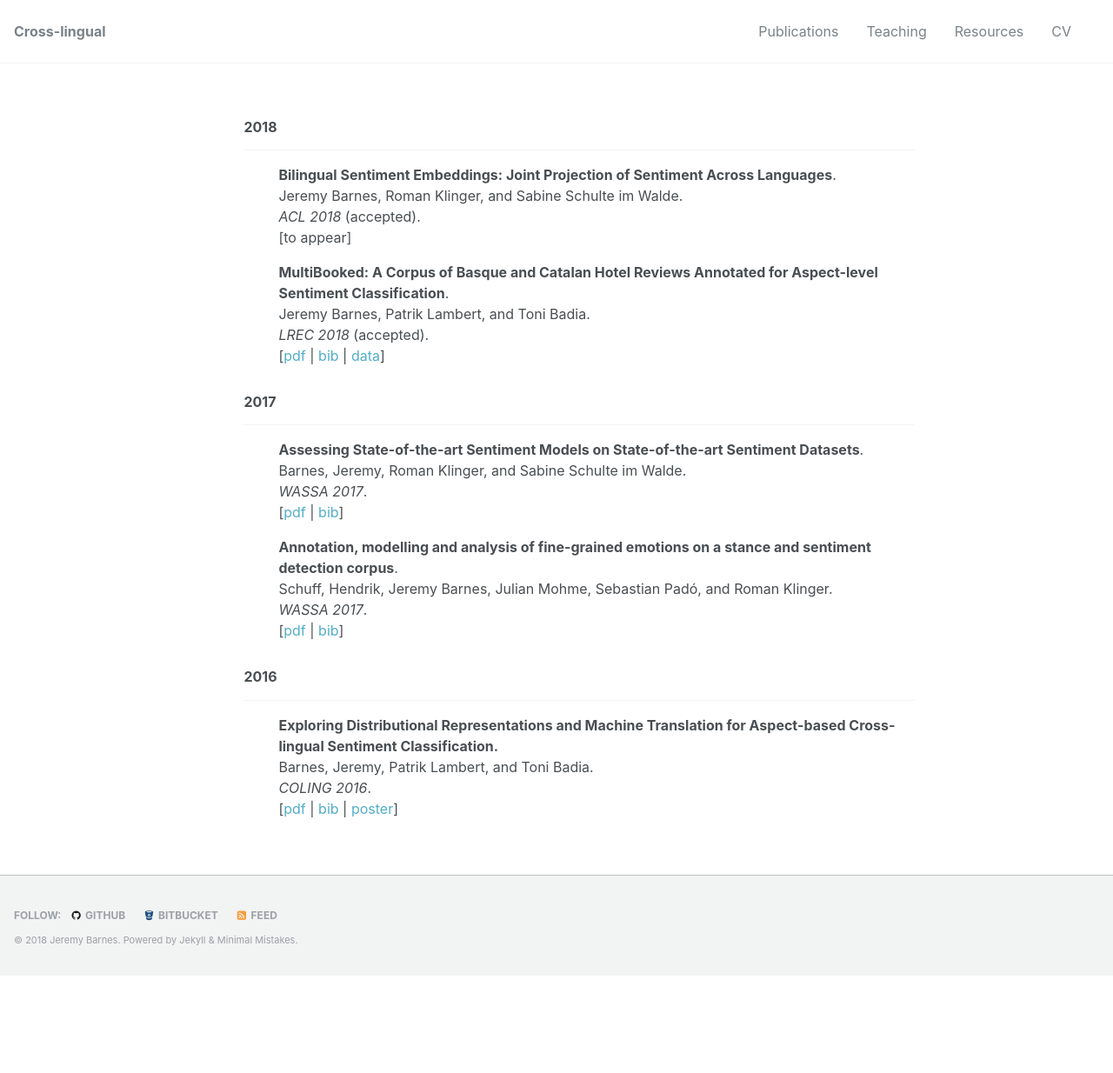
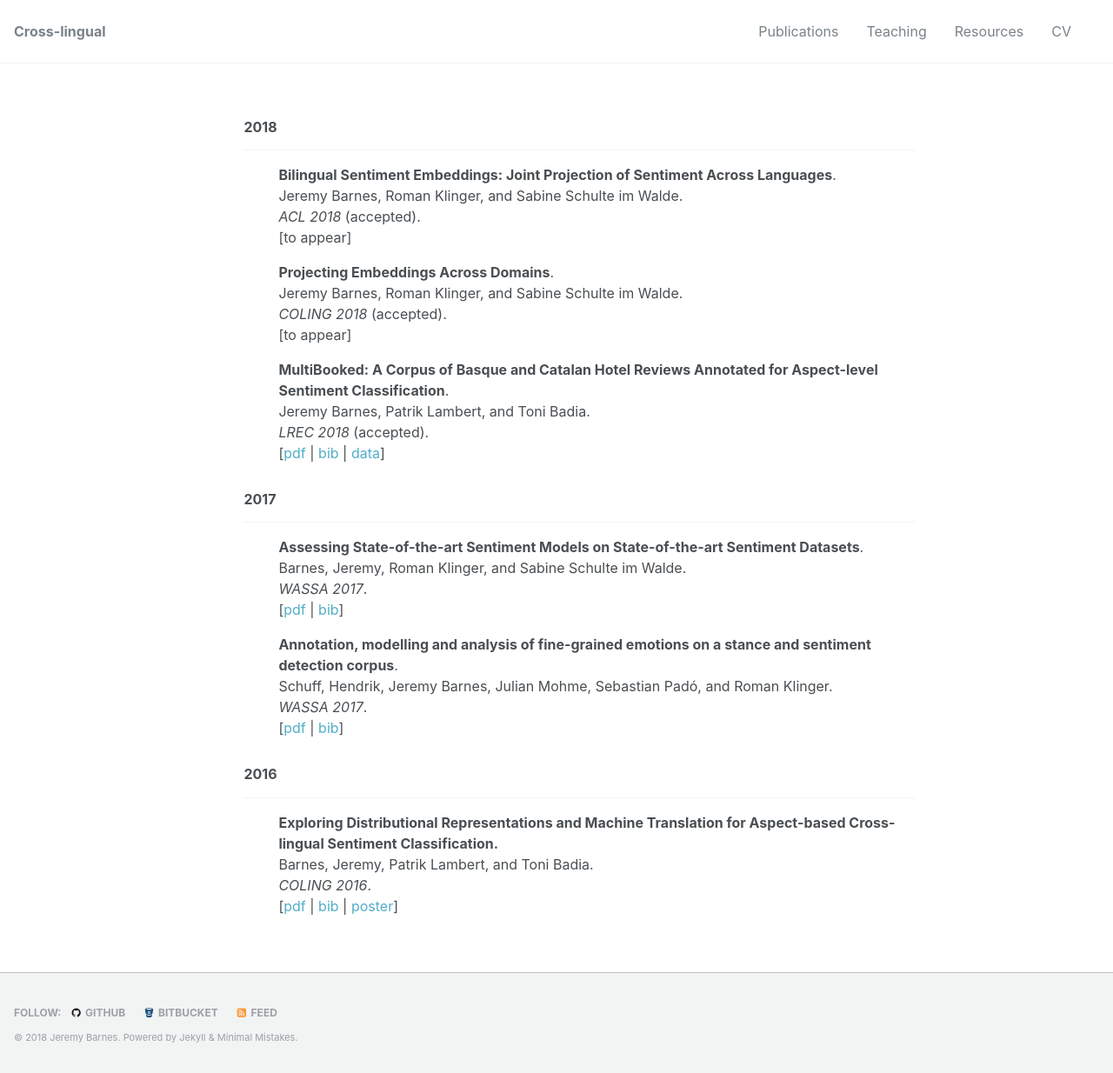
Before and after one commit to jerbarnes/jbarnesspain.github.io, a Jekyll site: the page built from publications/index.html, in a window 1280 px wide. Shown: the whole page at 87% size. Built offline with Jekyll 4.4.1, drawn with Linux system fonts in a browser that asks for light colours; before the commit the page ends 1122 px from its top, so only the background shows below that.

```diff
--- a/publications/index.html
+++ b/publications/index.html
@@ -5,6 +5,7 @@
 
 <article class="page">
 <div class="blurb">
+
 
 <h3> 2018 </h3><hr>
 <ul>
@@ -17,10 +18,18 @@
 
 <ul>
 		<strong>
+		Projecting Embeddings Across Domains</strong>.<br>
+		Jeremy Barnes, Roman Klinger, and Sabine Schulte im Walde.<br>
+		<i>COLING 2018</i> (accepted).<br>
+		[to appear]
+</ul>
+
+<ul>
+		<strong>
 		MultiBooked: A Corpus of Basque and Catalan Hotel Reviews Annotated for Aspect-level Sentiment Classification</strong>.<br>
 		Jeremy Barnes, Patrik Lambert, and Toni Badia.<br>
 		<i>LREC 2018</i> (accepted).<br>
-		[<a href="/downloads/multibooked.pdf">pdf</a> | <a href="None">bib</a> | <a href="https://github.com/jbarnesspain/multibooked">data</a>]
+		[<a href="/downloads/multibooked.pdf">pdf</a> | <a href="http://www.lrec-conf.org/proceedings/lrec2018/summaries/217.html">bib</a> | <a href="https://github.com/jbarnesspain/multibooked">data</a>]
 </ul>
 
 <h3> 2017 </h3><hr>
--- a/resources/index.html
+++ b/resources/index.html
@@ -13,7 +13,7 @@
 		MultiBooked: A Corpus of Basque and Catalan Hotel Reviews Annotated for Aspect-level Sentiment Classification</strong>.<br>
 		Jeremy Barnes, Patrik Lambert, and Toni Badia.<br>
 		<i>LREC 2018</i> (accepted).<br>
-		[<a href="/downloads/multibooked.pdf">pdf</a> | <a href="None">bib</a> | <a href="https://github.com/jbarnesspain/multibooked">data</a>]
+		[<a href="/downloads/multibooked.pdf">pdf</a> | <a href="http://www.lrec-conf.org/proceedings/lrec2018/summaries/217.html">bib</a> | <a href="https://github.com/jbarnesspain/multibooked">data</a>]
 </ul>
 
 <h3> 2017 </h3><hr>
```
